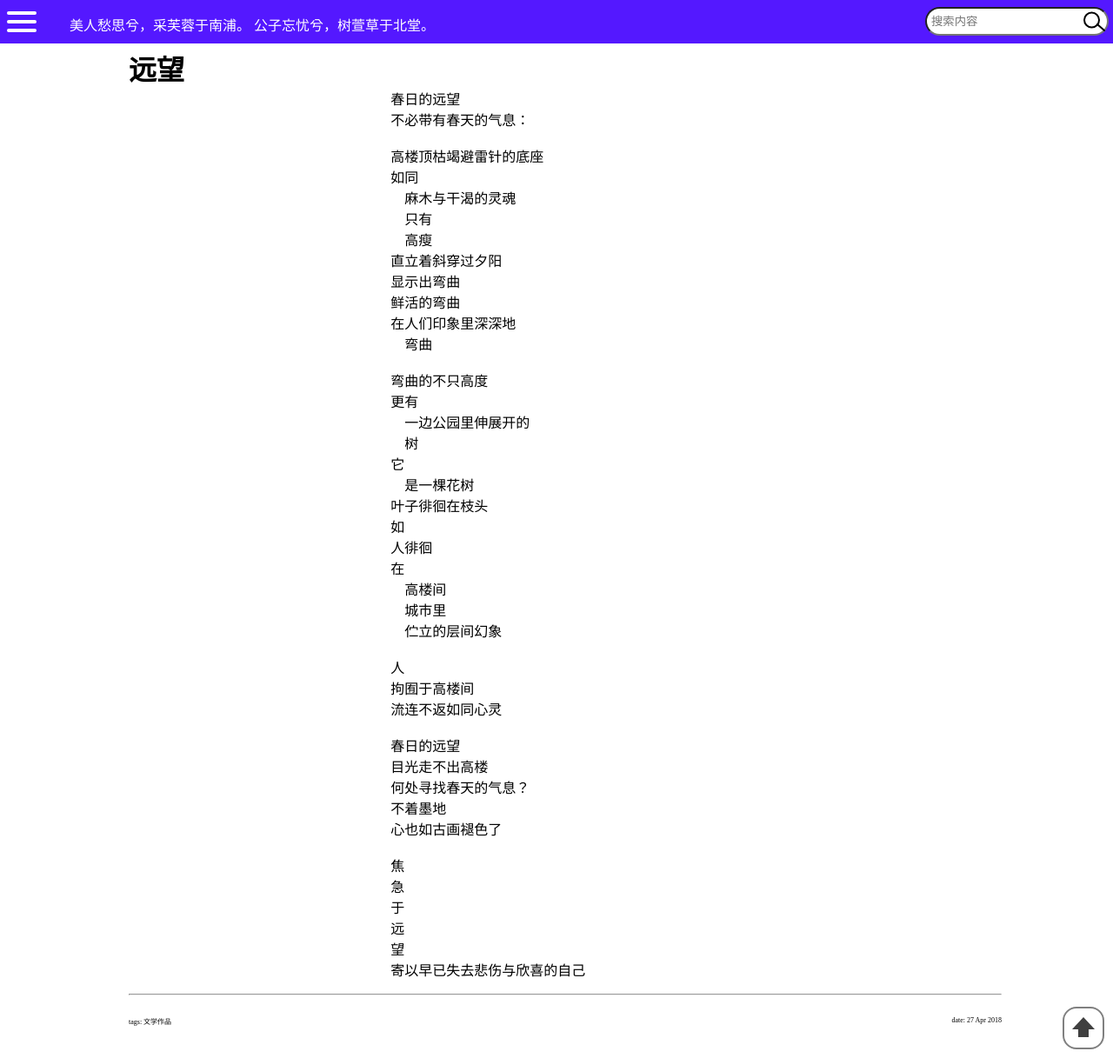
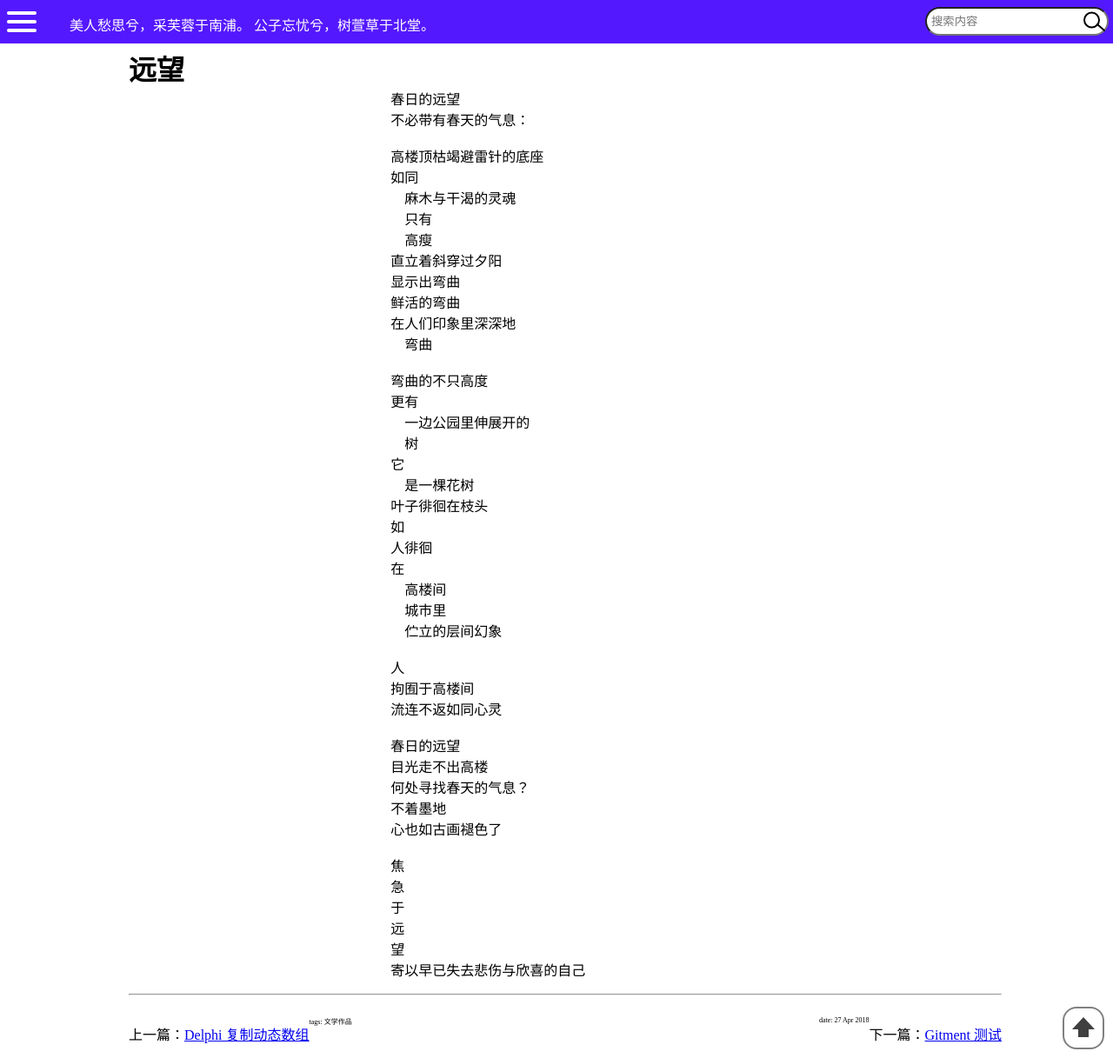
Before and after one commit to Wybxc/wybxc.github.io, a Jekyll site: the page built from _posts/2018-4-27-远望.md, in a window 1280 px wide and 1217 px high. Shown: the whole window at 87% size. Built offline with Jekyll 4.4.1, drawn with Linux system fonts in a browser that asks for light colours; comment, search, counter and statistics services are not loaded.

Commit message:
try prev & next

```diff
--- a/_layouts/default.html
+++ b/_layouts/default.html
@@ -44,6 +44,15 @@
 
     <hr/>
 
+    <div>
+      <div style="float:left">
+        <p>上一篇：<a href="{{ site.baseurl }}{{ page.previous.url }}">{{ page.previous.title }}</a></p>
+      </div>
+      <div style="float:right">
+        <p>下一篇：<a href="{{ site.baseurl }}{{ page.next.url }}">{{ page.next.title }}</a></p>
+      </div>
+    </div>
+
     <div id="comments">
     <!-- Thanks for Gitment! -->
     </div>
```
Also changed, not shown: 404.md (added, +8 -0 lines), 1 other file.
